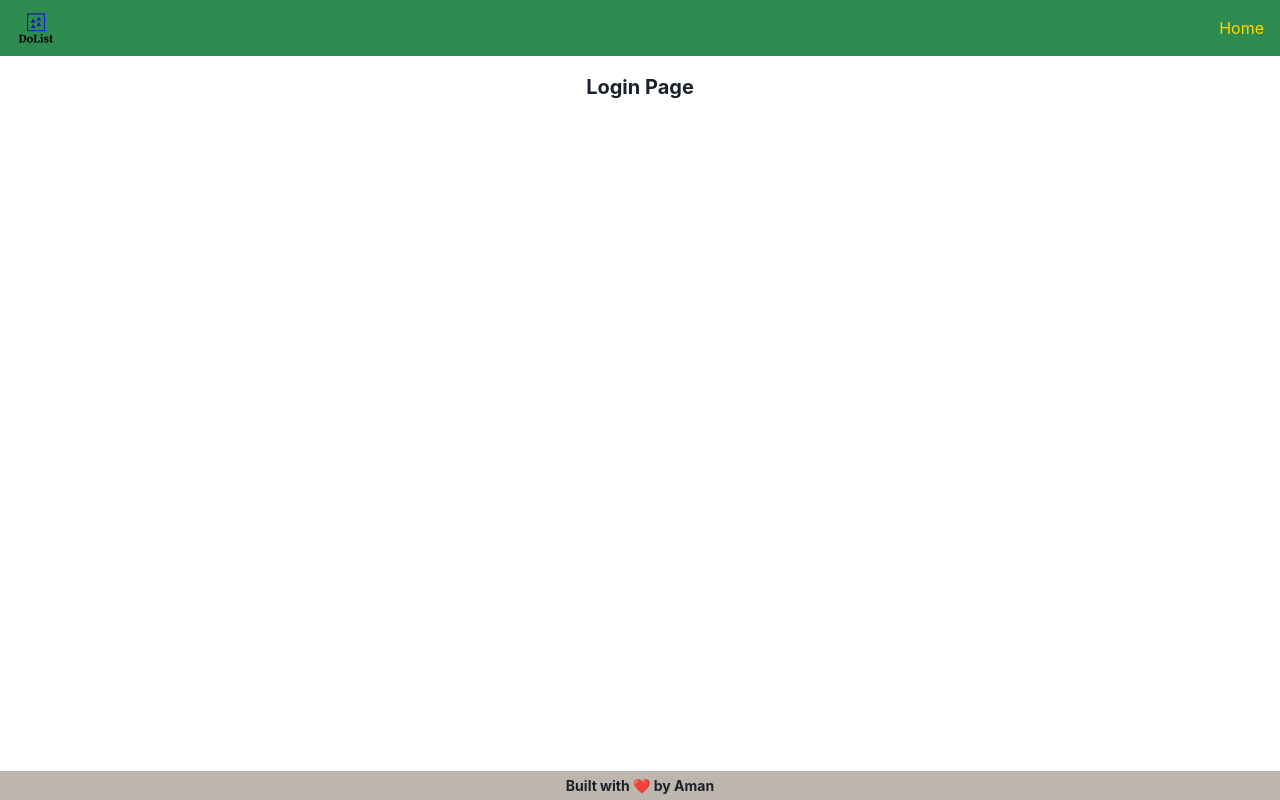
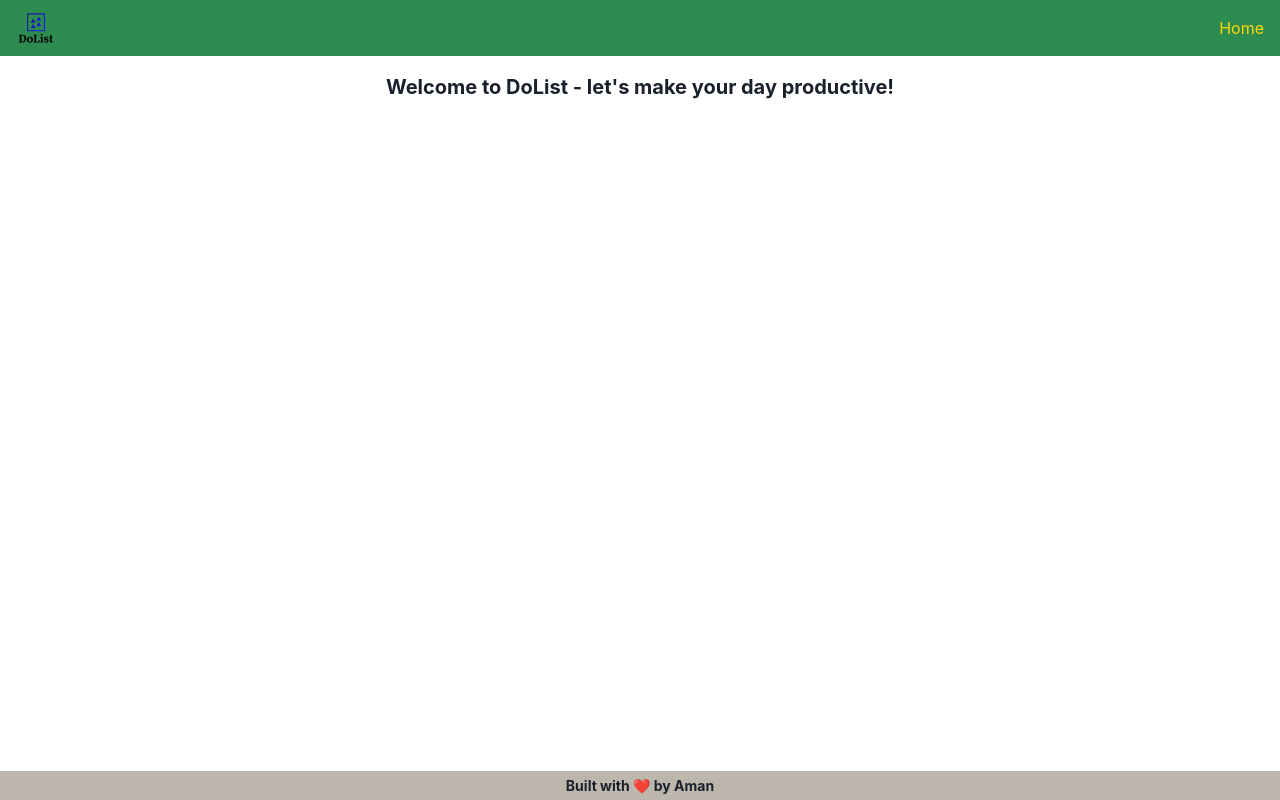
Before and after one commit to thesparkvision/DoList, a React (Vite) app in the folder client/: page / in a window 1280 px wide. Before the commit this address led to /login. Built offline with nearby package versions, Linux system fonts and the light colour scheme.

Commit message:
fix: fixed routing and added a public landing page for route

```diff
--- a/client/src/App.tsx
+++ b/client/src/App.tsx
@@ -6,9 +6,11 @@ import PageNotFound from "./components/PageNotFound";
 import HomePage from "./containers/HomePage";
 import SignupPage from "./containers/SignupPage";
 import LoginPage from "./containers/LoginPage";
+import LandingPage from "./containers/LandingPage";
 import checkIsUserAuthenticated from "./hooks/auth";
 import { ChildrenProps } from "./types";
 import './App.scss'
+
 const AppContent: React.FC<ChildrenProps> = ({children}) => {
   return (
     <div
@@ -39,20 +41,22 @@ function App() {
       id="app-wrapper"
     >
       <Header />
+      <AppContent>
         <Router basename={"/"}>
-        <AppContent>
             <Routes>
               <Route path="/signup" Component={SignupPage} />
               <Route path="/login" Component={LoginPage} />
 
+              <Route path="/" element={checkIsUserAuthenticated() ? <HomePage/> : <LandingPage/>} />
+
               <Route element={<PrivateRoute />}>
-              <Route path="/" Component={HomePage} />
+                {/* TODO: Add Private routes here */ }
               </Route>
 
               <Route path="*" Component={PageNotFound} />
             </Routes>
+        </Router>
       </AppContent>
-      </Router>
       <Footer />
     </div>
   )
--- /dev/null
+++ b/client/src/containers/LandingPage.scss
@@ -0,0 +1,6 @@
+#landingPage {
+    width: 100%;
+    height: 100%;
+    padding: 1em;
+    text-align: center;
+}
--- /dev/null
+++ b/client/src/containers/LandingPage.tsx
@@ -0,0 +1,12 @@
+import { Box, Text } from "@chakra-ui/react"
+import "./LandingPage.scss"
+
+function LandingPage(){
+    return  (
+        <Box id="landingPage">
+            <Text fontSize="xl" fontWeight="bold">Welcome to DoList - let's make your day productive!</Text>
+        </Box>
+    )
+}
+
+export default LandingPage;
```
Lines whose indentation alone changed are shown as unchanged.
